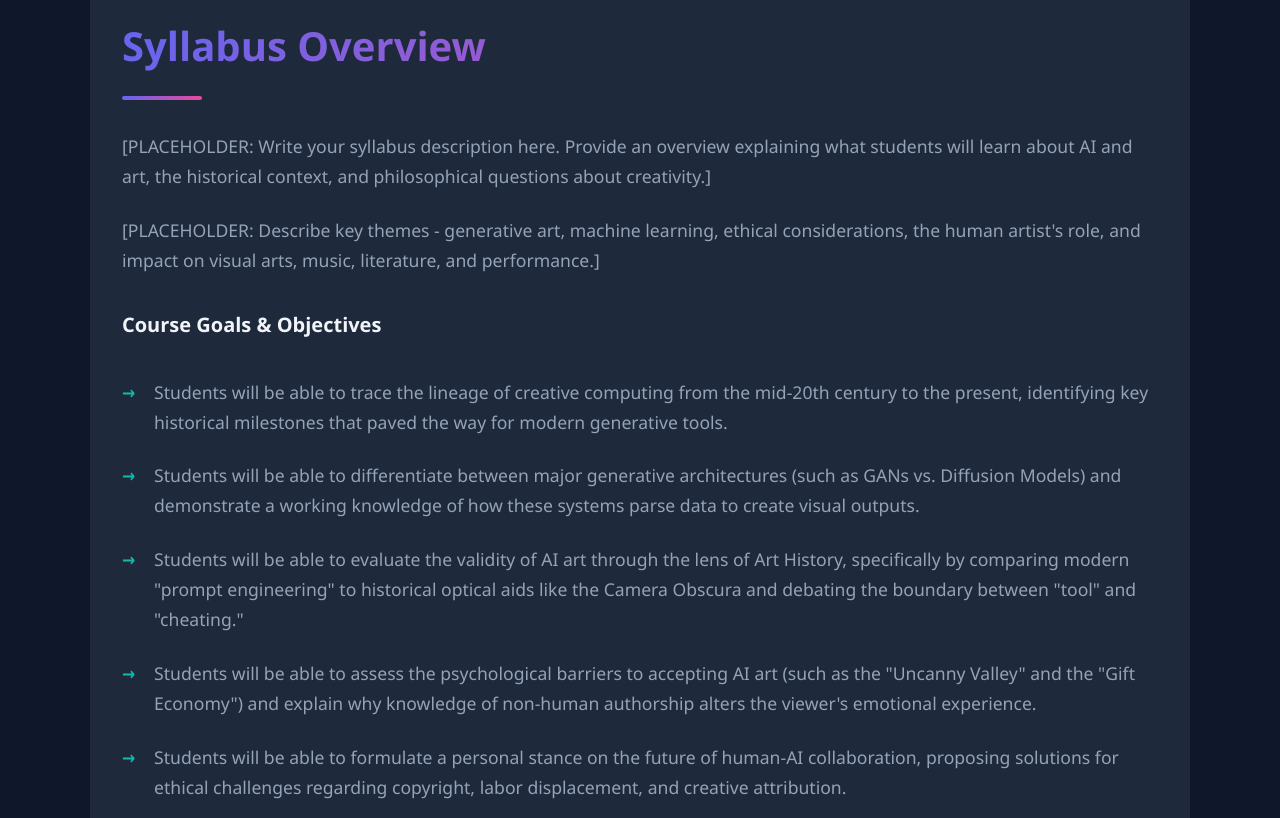
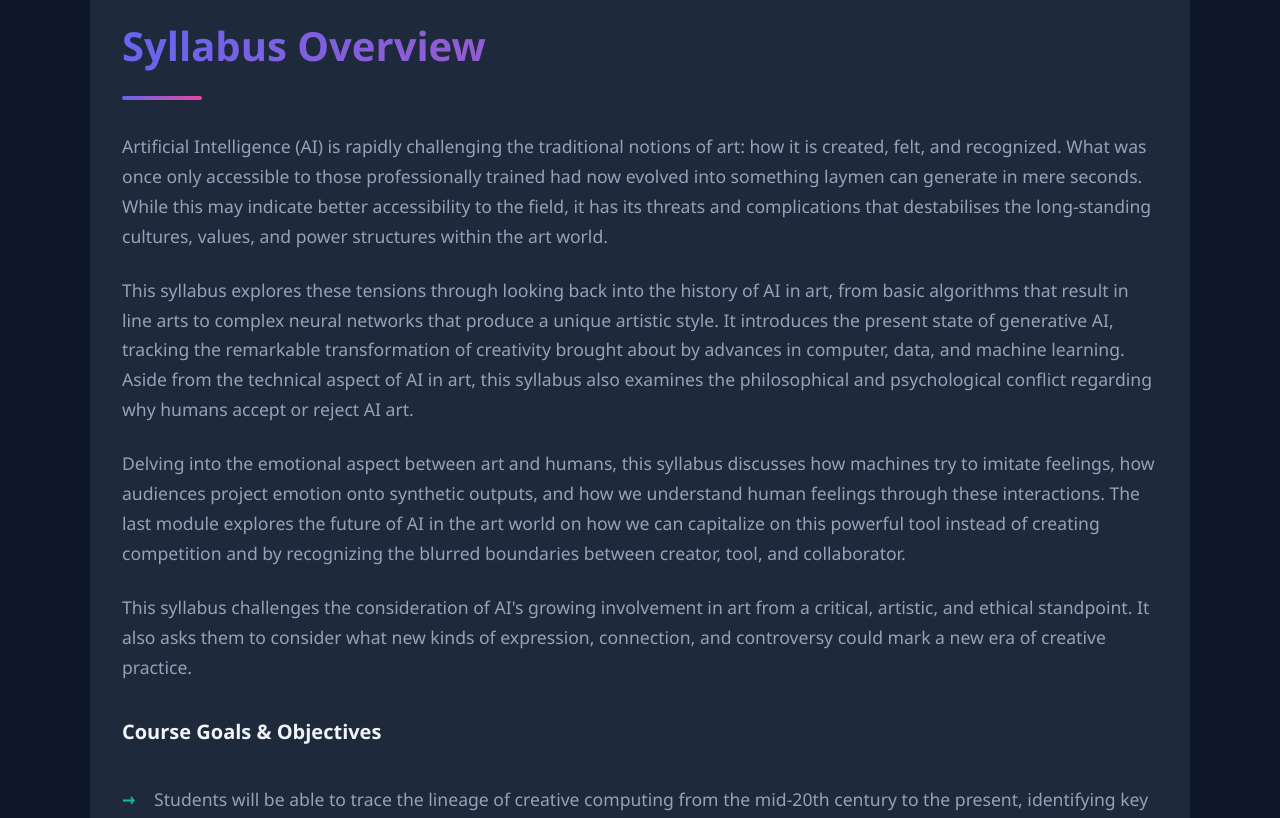
Before and after one commit to mkpautin/arts1-creativeproject, a plain HTML site: page index.html in a window 1280 px wide. Shown: the part 900-1718 px from the top of the page. Drawn offline with Linux system fonts and the light colour scheme.

Commit message:
update syllabus description

```diff
--- a/index.html
+++ b/index.html
@@ -84,9 +84,10 @@
             <div class="section-divider"></div>
 
             <div class="description-content">
-                <p>[PLACEHOLDER: Write your syllabus description here. Provide an overview explaining what students will learn about AI and art, the historical context, and philosophical questions about creativity.]</p>
-
-                <p>[PLACEHOLDER: Describe key themes - generative art, machine learning, ethical considerations, the human artist's role, and impact on visual arts, music, literature, and performance.]</p>
+                <p>Artificial Intelligence (AI) is rapidly challenging the traditional notions of art: how it is created, felt, and recognized. What was once only accessible to those professionally trained had now evolved into something laymen can generate in mere seconds. While this may indicate better accessibility to the field, it has its threats and complications that destabilises the long-standing cultures, values, and power structures within the art world.</p>
+                <p>This syllabus explores these tensions through looking back into the history of AI in art, from basic algorithms that result in line arts to complex neural networks that produce a unique artistic style. It introduces the present state of generative AI, tracking the remarkable transformation of creativity brought about by advances in computer, data, and machine learning. Aside from the technical aspect of AI in art, this syllabus also examines the philosophical and psychological conflict regarding why humans accept or reject AI art.</p>
+                <p>Delving into the emotional aspect between art and humans, this syllabus discusses how machines try to imitate feelings, how audiences project emotion onto synthetic outputs, and how we understand human feelings through these interactions. The last module explores the future of AI in the art world on how we can capitalize on this powerful tool instead of creating competition and by recognizing the blurred boundaries between creator, tool, and collaborator.</p>
+                <p>This syllabus challenges the consideration of AI's growing involvement in art from a critical, artistic, and ethical standpoint. It also asks them to consider what new kinds of expression, connection, and controversy could mark a new era of creative practice.</p>
 
                 <h3 class="sub-heading">Course Goals & Objectives</h3>
 
@@ -94,7 +95,7 @@
                     <li>Students will be able to trace the lineage of creative computing from the mid-20th century to the present, identifying key historical milestones that paved the way for modern generative tools.</li>
                     <li>Students will be able to differentiate between major generative architectures (such as GANs vs. Diffusion Models) and demonstrate a working knowledge of how these systems parse data to create visual outputs.</li>
                     <li>Students will be able to evaluate the validity of AI art through the lens of Art History, specifically by comparing modern "prompt engineering" to historical optical aids like the Camera Obscura and debating the boundary between "tool" and "cheating."</li>
-                    <li>Students will be able to assess the psychological barriers to accepting AI art (such as the "Uncanny Valley" and the "Gift Economy") and explain why knowledge of non-human authorship alters the viewer's emotional experience.</li>
+                    <li>students will be able to contrast the definition of art as an expression of lived experience against the uncanny nature of generative tools, and critique how antagonistic dispositions water down the viewer’s emotional response, ultimately formulating an unbiased stance on AI's capacity to convey intention.</li>
                     <li>Students will be able to formulate a personal stance on the future of human-AI collaboration, proposing solutions for ethical challenges regarding copyright, labor displacement, and creative attribution.</li>
                 </ul>
             </div>
```
